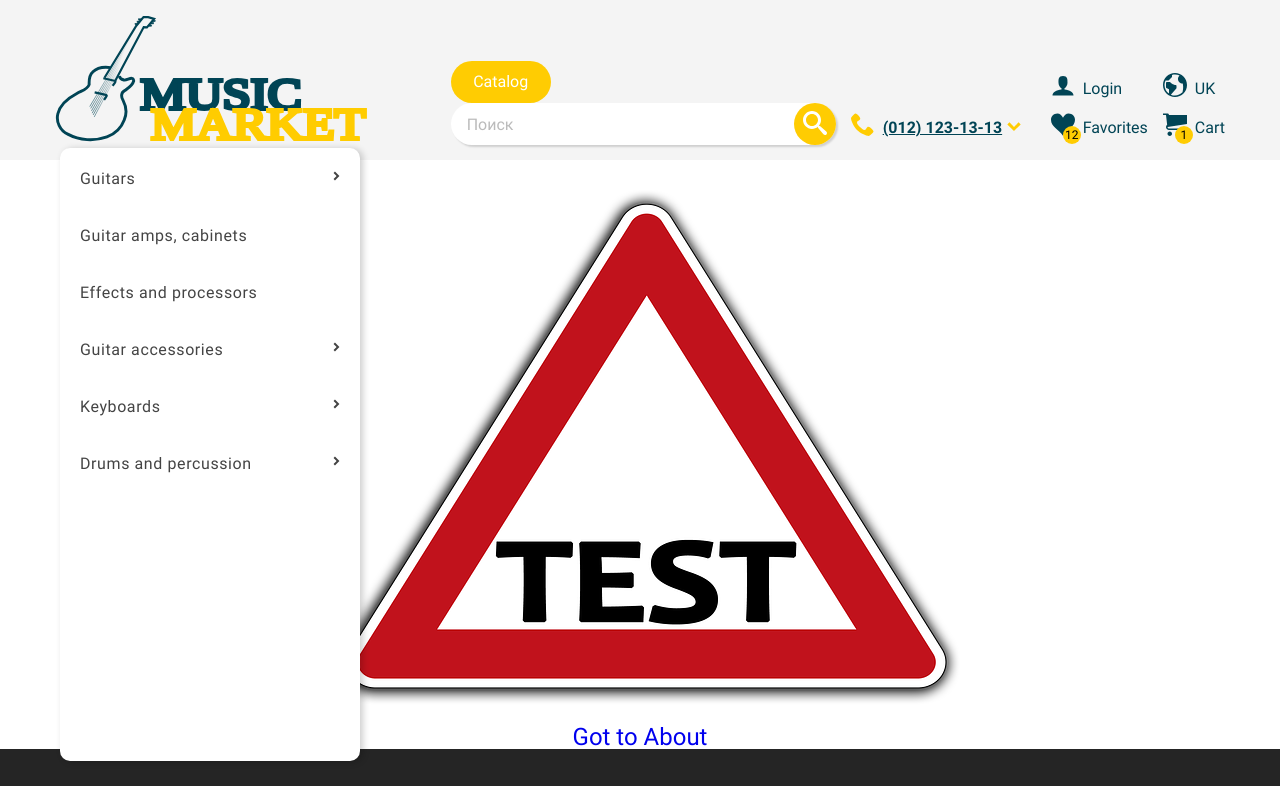
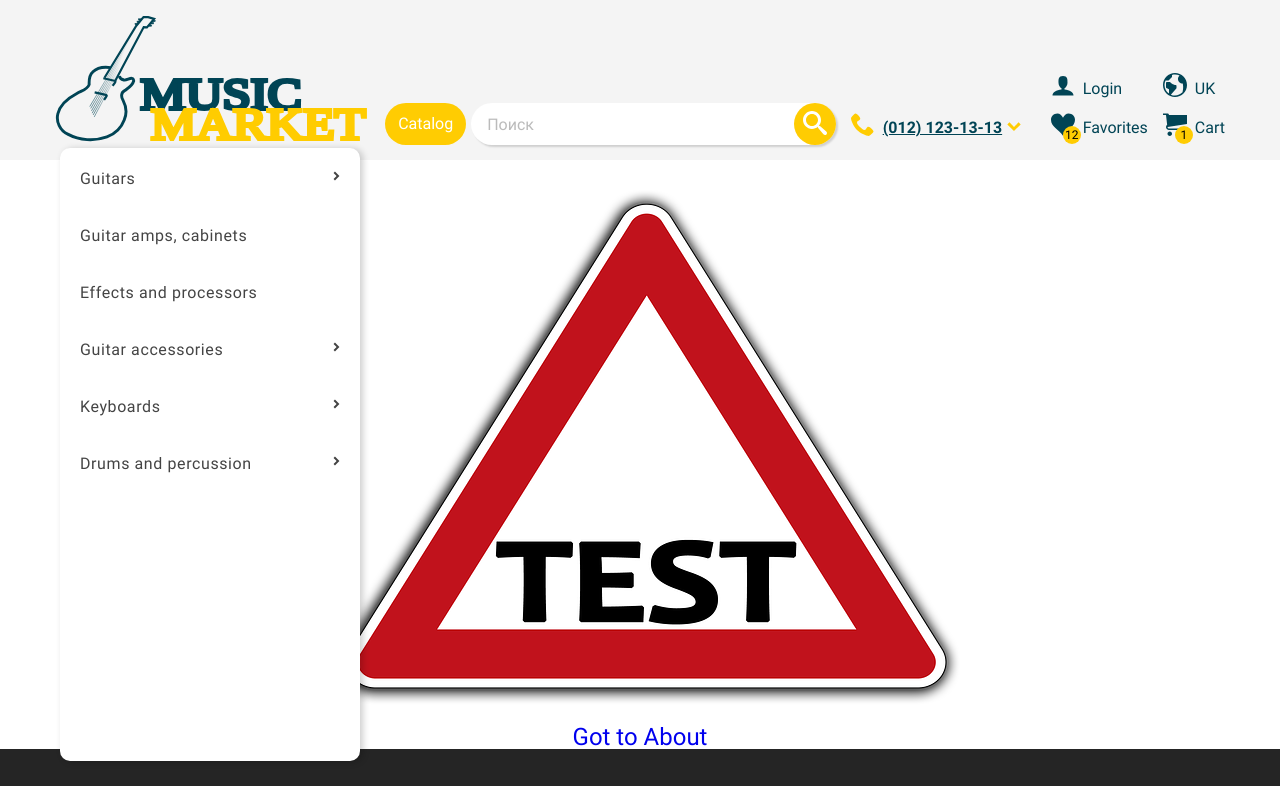
Before and after one commit to unixexp/market-demo, a website built with webpack: page src/index.html in a window 1280 px wide. Shown: the top 786 px of the page. Built offline with nearby package versions, Linux system fonts and the light colour scheme; a web font is replaced by a local one.

Commit message:
Update header layout

```diff
--- a/src/assets/scss/header/header.scss
+++ b/src/assets/scss/header/header.scss
@@ -11,14 +11,12 @@
 
     &__content {
         display: flex;
-        justify-content: space-between;
         align-items: self-end;
         padding: 15px 0;
     }
 
     &__left-block {
         display: flex;
-        justify-content: space-between;
         align-items: self-end;
         width: 100%;
     }
@@ -34,8 +32,10 @@
     }
 
     &__search {
-        min-width: 400px;
         padding-left: 15px;
+        display: flex;
+        gap: 5px;
+        width: 100%;
     }
 
     &__phones {
--- a/src/assets/scss/header/search.scss
+++ b/src/assets/scss/header/search.scss
@@ -1,6 +1,7 @@
 .search {
 
     position: relative;
+    width: 100%;
 
     &__field {
         width: 100%;
```
Also changed, not shown: src/index.js (line endings or trailing spaces).
